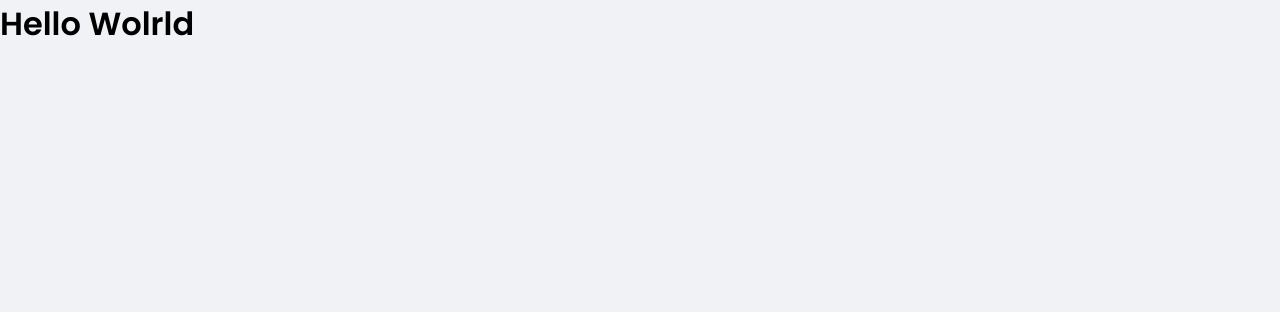
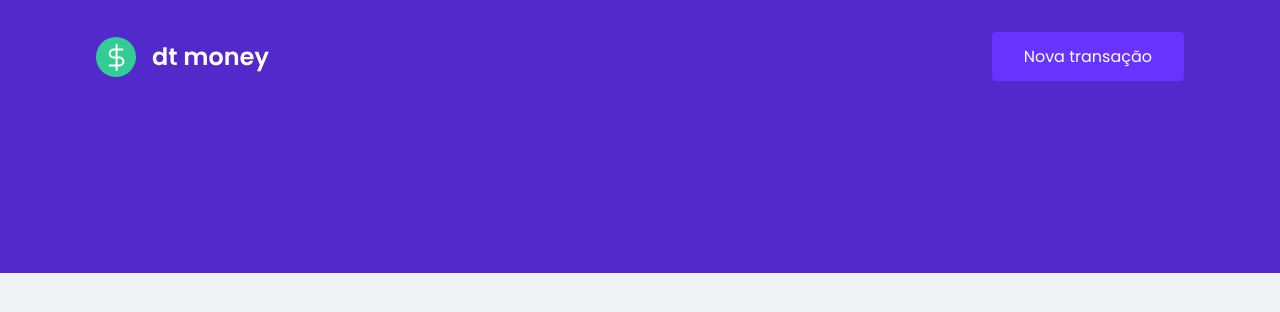
Before and after one commit to VNatario/dt-money, a React (Create React App) app: page / in a window 1280 px wide. Shown: the top 312 px of the page. Built offline with nearby package versions, Linux system fonts and the light colour scheme.

Commit message:
feat: add Header component

```diff
--- a/src/App.tsx
+++ b/src/App.tsx
@@ -1,10 +1,11 @@
+import { Header } from "./components/Header";
 import { GlobalStyle } from "./styles/global";
 
 export function App() {
   return (
-    <div className="App">
-      <h1>Hello Wolrld</h1>
+    <>
+      <Header />
       <GlobalStyle />
-    </div>
+    </>
   );
 }
--- /dev/null
+++ b/src/components/Header/index.tsx
@@ -0,0 +1,13 @@
+import logoImg from "../../assets/logo.svg";
+import { Container, Content } from "./styles";
+
+export function Header() {
+  return (
+    <Container>
+      <Content>
+        <img src={logoImg} alt="dt money" />
+        <button type="button">Nova transação</button>
+      </Content>
+    </Container>
+  );
+}
--- /dev/null
+++ b/src/components/Header/styles.ts
@@ -0,0 +1,28 @@
+import styled from "styled-components";
+
+export const Container = styled.header`
+  background: var(--blue);
+`;
+
+export const Content = styled.div`
+  max-width: 1120px;
+  margin: 0 auto;
+  padding: 2rem 1rem 12rem;
+  display: flex;
+  align-items: center;
+  justify-content: space-between;
+
+  button {
+    font-size: 1rem;
+    color: #fff;
+    background-color: var(--blue-light);
+    border: none;
+    padding: 0.75rem 2rem;
+    border-radius: 0.25rem;
+    transition: filter 0.2s;
+
+    &:hover {
+      filter: brightness(0.9);
+    }
+  }
+`;
```
